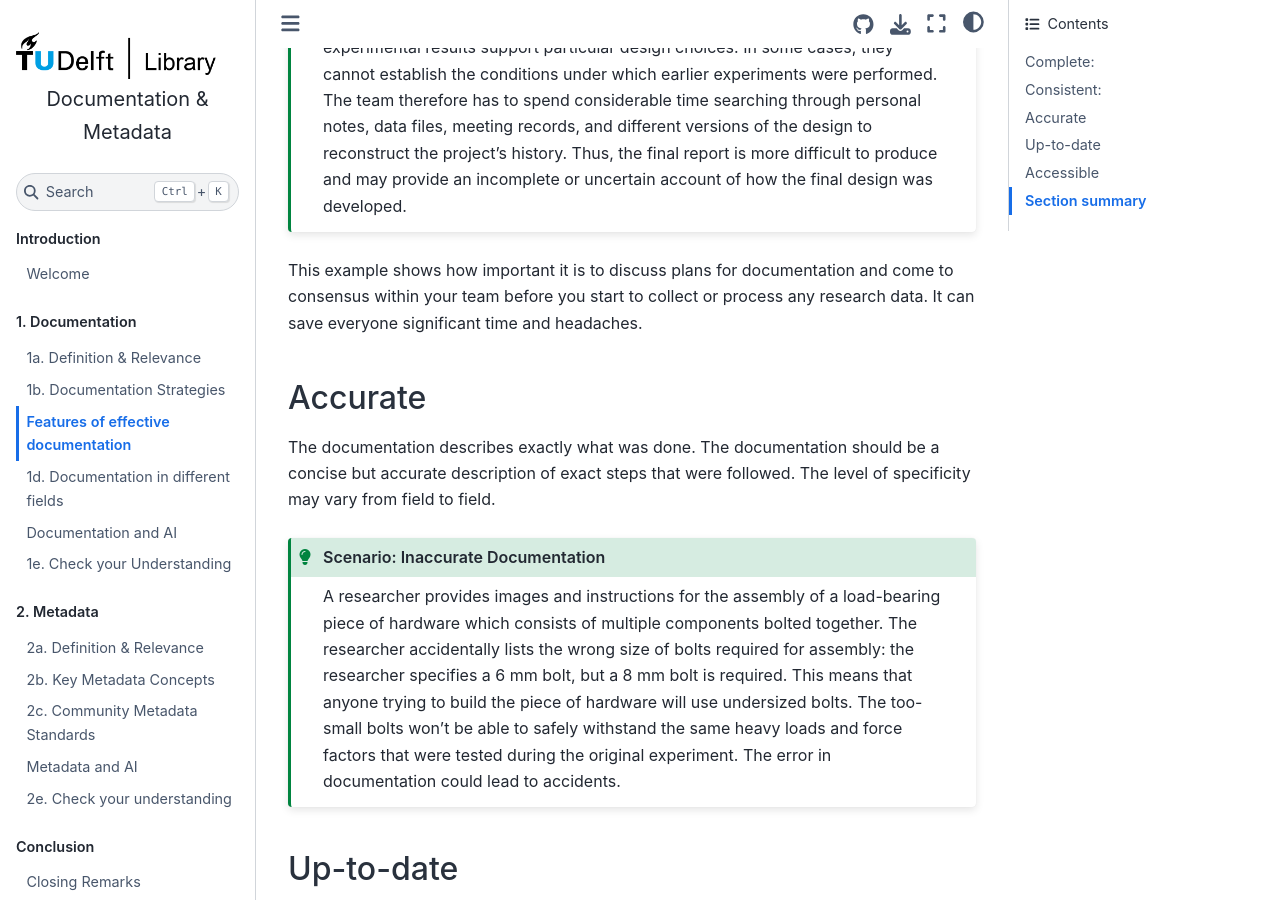
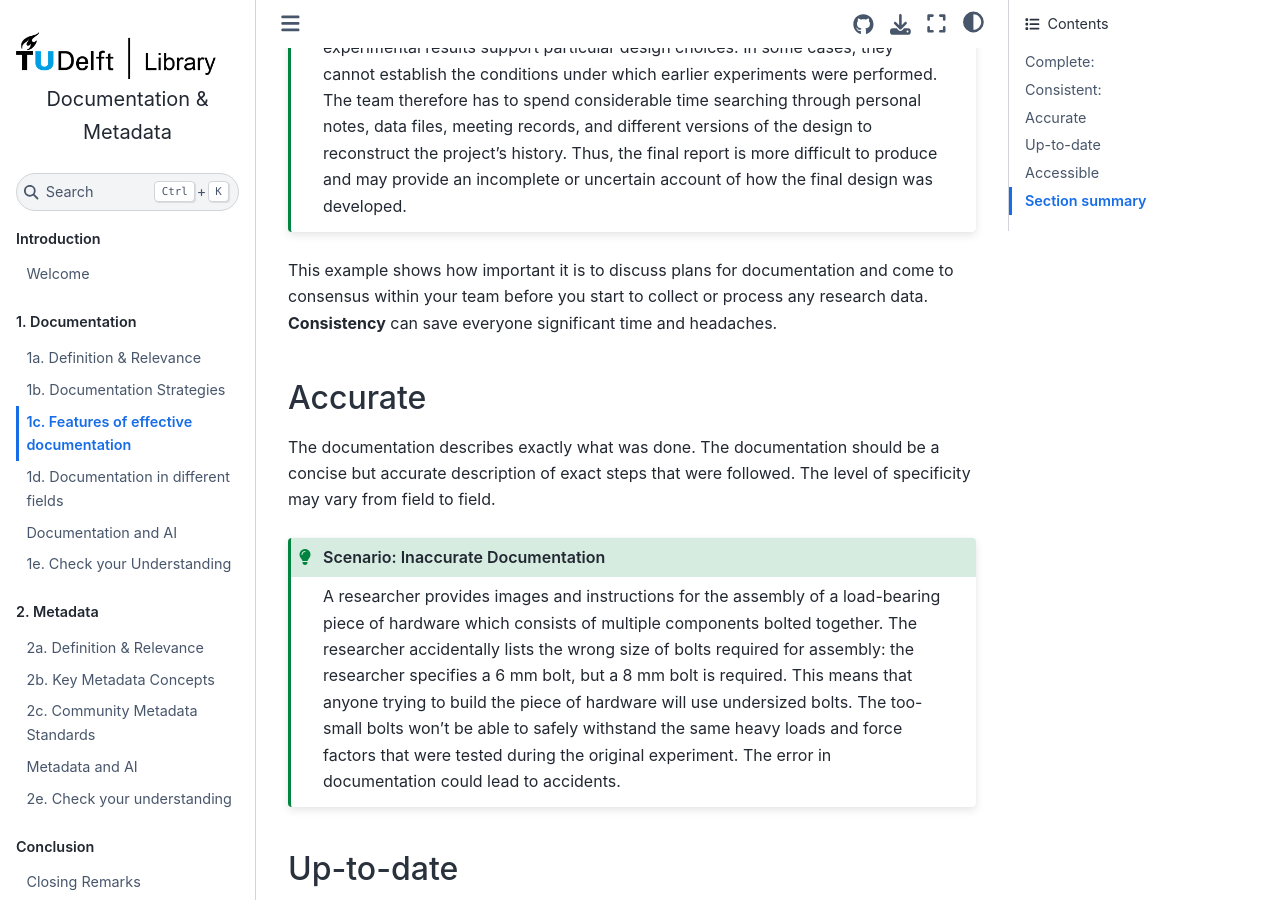
Before and after one commit to tu-delft-library/Documentation_and_Metadata, a Jupyter Book: the page built from book/1c-features-effective-documentation.md, in a window 1280 px wide and 900 px high, scrolled down 1853 px. Built offline with Jupyter Book 1.0.4 settings and Sphinx 7.4.7 and the Sphinx Book theme 1.1.4, drawn with Linux system fonts in a browser that asks for light colours; comment, search, counter and statistics services are not loaded; some of the changed text lies outside the part shown.

Commit message:
Update 1c-features-effective-documentation.md

````diff
--- a/book/1c-features-effective-documentation.md
+++ b/book/1c-features-effective-documentation.md
@@ -1,4 +1,4 @@
-# Features of effective documentation
+# 1c. Features of effective documentation
 
 Here, we'll look at characteristics of “good” data documentation that make research objects reproducible. We'll include a scenario for each to make these features more concrete:
 
@@ -13,7 +13,7 @@ During testing, the software automatically records data for the samples; it coll
 
 Due to this incomplete documentation, it's not possible for others to assess the validity of the experimental results, recreate the experiment, or reproduce the results.
 ```
-This example shows the importance of including relevant details and complete information about experimental conditions in documentation files.
+This example shows the importance of including relevant details and **complete** information about experimental conditions in documentation files.
 
 ### Consistent:
 Units, names, terminology, variables are documented, and documentation practices are used consistently throughout the project.
@@ -29,7 +29,7 @@ As the project develops, the team conducts experiments to test different compone
 At the end of the project, the team needs to write a final report explaining the development of the sensor, the experiments that were conducted, and how these results informed the final design. However, because the project was not consistently documented, the researchers struggle to reconstruct the sequence of experiments and design decisions. They have difficulty determining which experimental results support particular design choices. In some cases, they cannot establish the conditions under which earlier experiments were performed. The team therefore has to spend considerable time searching through personal notes, data files, meeting records, and different versions of the design to reconstruct the project's history. Thus, the final report is more difficult to produce and may provide an incomplete or uncertain account of how the final design was developed.
 ```
 
-This example shows how important it is to discuss plans for documentation and come to consensus within your team before you start to collect or process any research data. It can save everyone significant time and headaches.
+This example shows how important it is to discuss plans for documentation and come to consensus within your team before you start to collect or process any research data. **Consistency** can save everyone significant time and headaches.
 
 
 
````
